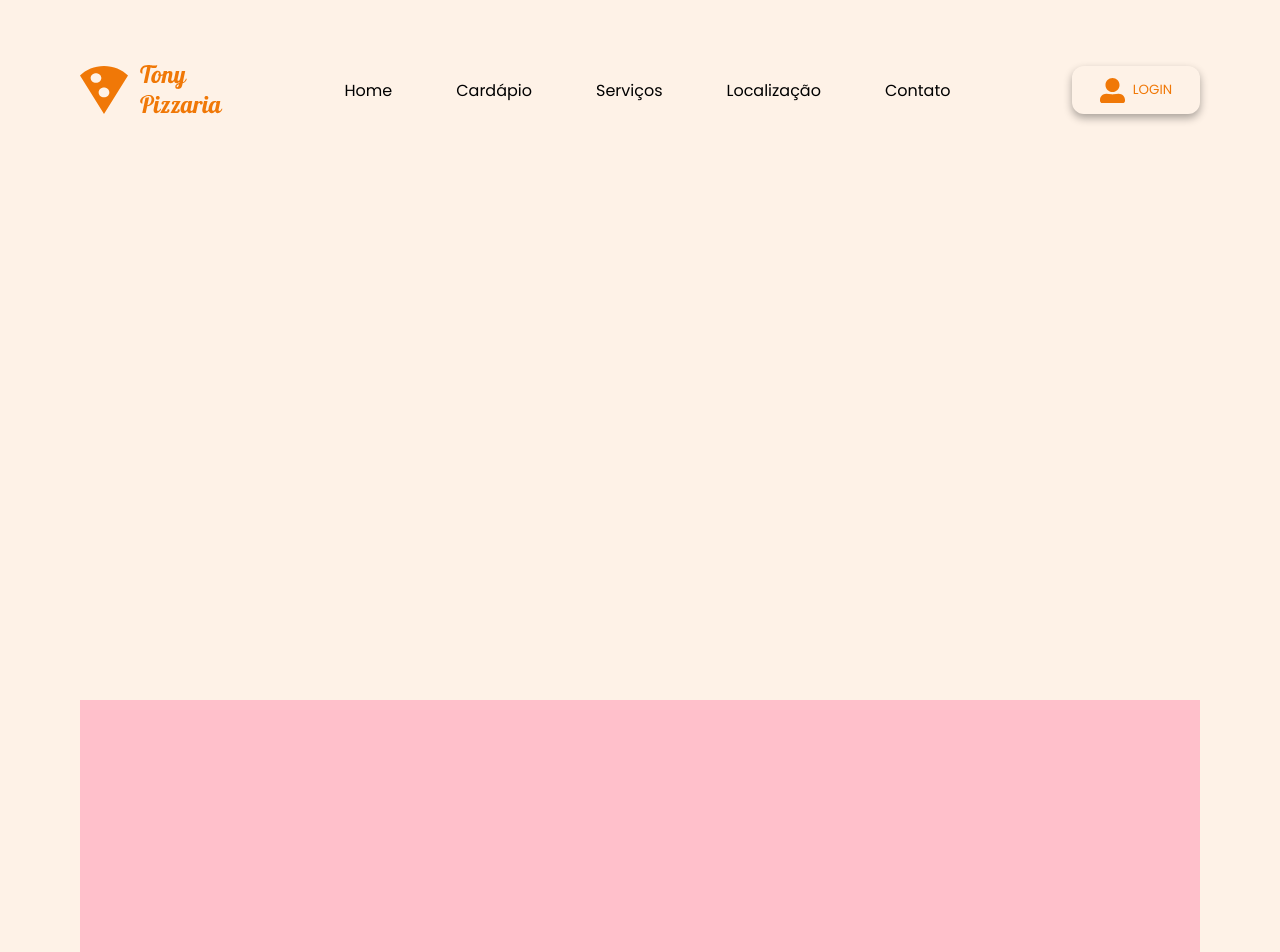
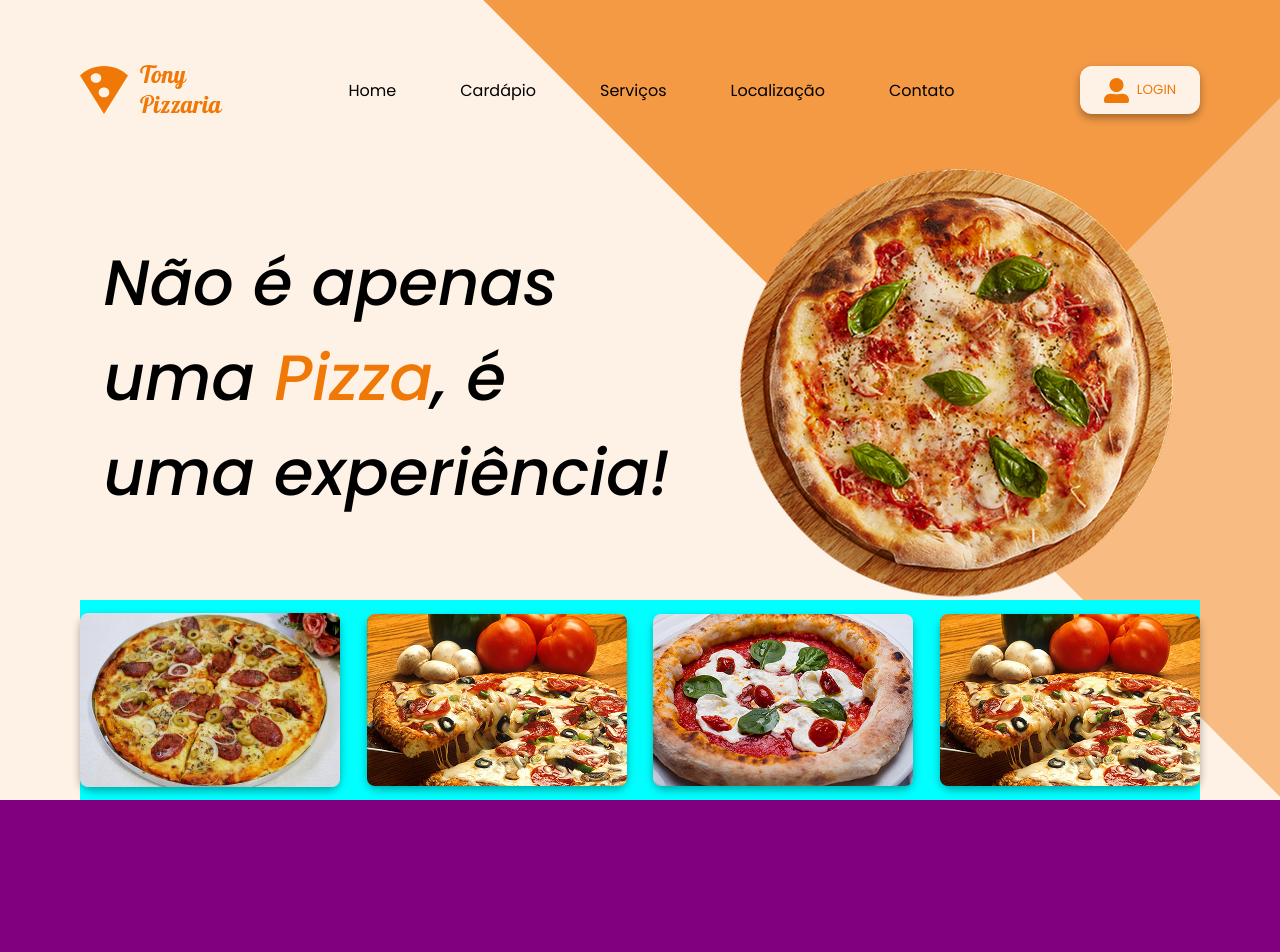
Before and after one commit to Mateus-Lins/tony-pizzaria, a plain HTML site: page index.html in a window 1280 px wide. Shown: the top 952 px of the page. Drawn offline with Linux system fonts and the light colour scheme.

Commit message:
menu concluido

```diff
--- a/index.html
+++ b/index.html
@@ -42,7 +42,47 @@
 
     </header>
 
-    <main></main>
+    <main>
+        <section class="home">
+            <div class="container-top">
+                <h2>
+                    Não é apenas uma <span>Pizza</span>, é uma experiência!
+                </h2>
+                <img src="./img/pizza-home.png" alt="pizza da pagina home">
+            </div>
+
+            <div class="container-pizzas">
+                <div class="pizza">
+                    <div class="add-pizza">+</div>
+                    <img src="./img/pizza1.png" alt="pizza">
+                    <div class="overflow">
+                        <div class="container-info">
+                            <p>Pizza de calabreza com queijo</p>
+                            <span>R$ 36,00</span>
+                        </div>
+                    </div>
+
+                </div>
+
+
+                <div class="pizza">
+                    <img src="./img/pizza2.png" alt="pizza">
+                </div>
+
+
+                <div class="pizza">
+                    <img src="./img/pizza3.png" alt="pizza">
+                </div>
+
+
+                <div class="pizza">
+                    <img src="./img/pizza4.png" alt="pizza">
+                </div>
+            </div>
+        </section>
+        <section class="cardapio"></section>
+        <section class="servicos"></section>
+    </main>
 
     <footer></footer>
 </body>
--- a/style.css
+++ b/style.css
@@ -1,12 +1,13 @@
 :root{
     --primary-color: #f07807;
     --secundary-color: #FEF2E7;
+    --default-padding: 0 80px;
 }
 
 *{
     padding: 0;
     margin: 0;
-    box-sizing: 0;
+    box-sizing: border-box;
 }
 
 a{
@@ -19,20 +20,19 @@ ul,ol,li{
 }
 
 body{
-    padding: 0 80px;
     font-family: "Poppins", sans-serif;
     background-color: var(--secundary-color);
 }
 
 header{
-    position: absolute;
-    width: calc(100% - 160px);
+    width: 100%;
     height: 60px;
     top: 60px;
     position: fixed;
     display: flex;
     justify-content: space-between;
     align-items: center;
+    padding: var(--default-padding);
 }
 
 header menu{
@@ -53,7 +53,7 @@ header li:hover{
 
 header button{
     height: 48px;
-    width: 128px;
+    width: 120px;
     border-radius: 12px;
     border: none;
     box-shadow: 0 4px 8px #0005;
@@ -66,8 +66,127 @@ header button{
      font-family: inherit;
 }
 
-main{
-    height: 700px;
+section{
+    height: 100vh;
+    padding: var(--default-padding);
+}
+
+.home {
+    display: grid;
+    grid-template-rows: 3fr 1fr;
+    background-image: url(./img/bg-home.svg);
+    background-repeat: no-repeat;
+    background-position: top right;
+    background-size: contain;
+}
+
+.container-top {
+    display: flex;
+    justify-content: center;
+    align-items: end;
+    gap: 64px;
+}
+
+.container-top h2 {
+    position: relative;
+    bottom: 80px;
+    font-size: 4rem;
+    font-weight: 500;
+    font-style: italic;
+    width: 568px;
+}
+
+.container-top span {
+    color: var(--primary-color);
+}
+
+.container-pizzas {
+    background-color: aqua;
+    display: flex;
+    justify-content: space-between;
+    align-items: center;
+}
+
+.pizza {
+    position: relative;
+    display: grid;
+    box-shadow: 0 4px 8px #0005;
+    border-radius: 12px;
+}
+
+.add-pizza {
+    position: absolute;
+    top: -16px;
+    right: -16px;
+    display: grid;
+    place-content: center;
+    width: 40px;
+    height: 40px;
+    background-color: var(--primary-color);
+    font-size: 2rem;
+    color: white;
+    border-radius: 12px;
+    border: 2px solid white;
+    opacity: 0;
+    transition: .6s;
+}
+
+.pizza:hover .add-pizza {
+    opacity: 1;
+}
+
+.overflow {
+    position: absolute;
+    top: 0;
+    left: 0;
+    right: 0;
+    bottom: 0;
+    overflow: hidden;
+}
+
+.container-info {
+    position: absolute;
+    display: flex;
+    justify-content: space-between;
+    align-items: center;
+    padding: 0 16px;
+    bottom: -36px;
+    height: 36px;
+    width: 100%;
+    background-color: #0008;
+    border-radius: 0 0 8px 8px;
+    transition: .6s;
+}
+
+.pizza:hover .container-info {
+    bottom: 0;
+}
+
+.container-info p {
+    font-size: 10px;
+    font-weight: 400px;
+    width: 102px;
+    color: white;
+}
+
+.container-info span {
+    display: grid;
+    place-content: center;
+    width: 57px;
+    height: 20px;
+    background-color: var(--primary-color);
+    font-size: 10px;
+    color: white;
+    border-radius: 4px;
+
+}
+
+.cardapio {
+    background-color: purple;
+}
+
+.servicos {
+    background-color: gold;
 }
 
 footer{
```
Also changed, not shown: img/bg-home.svg (added), img/pizza-home.png (added), img/pizza1.png (added), img/pizza2.png (added), img/pizza3.png (added), img/pizza4.png (added), 2 other files.
